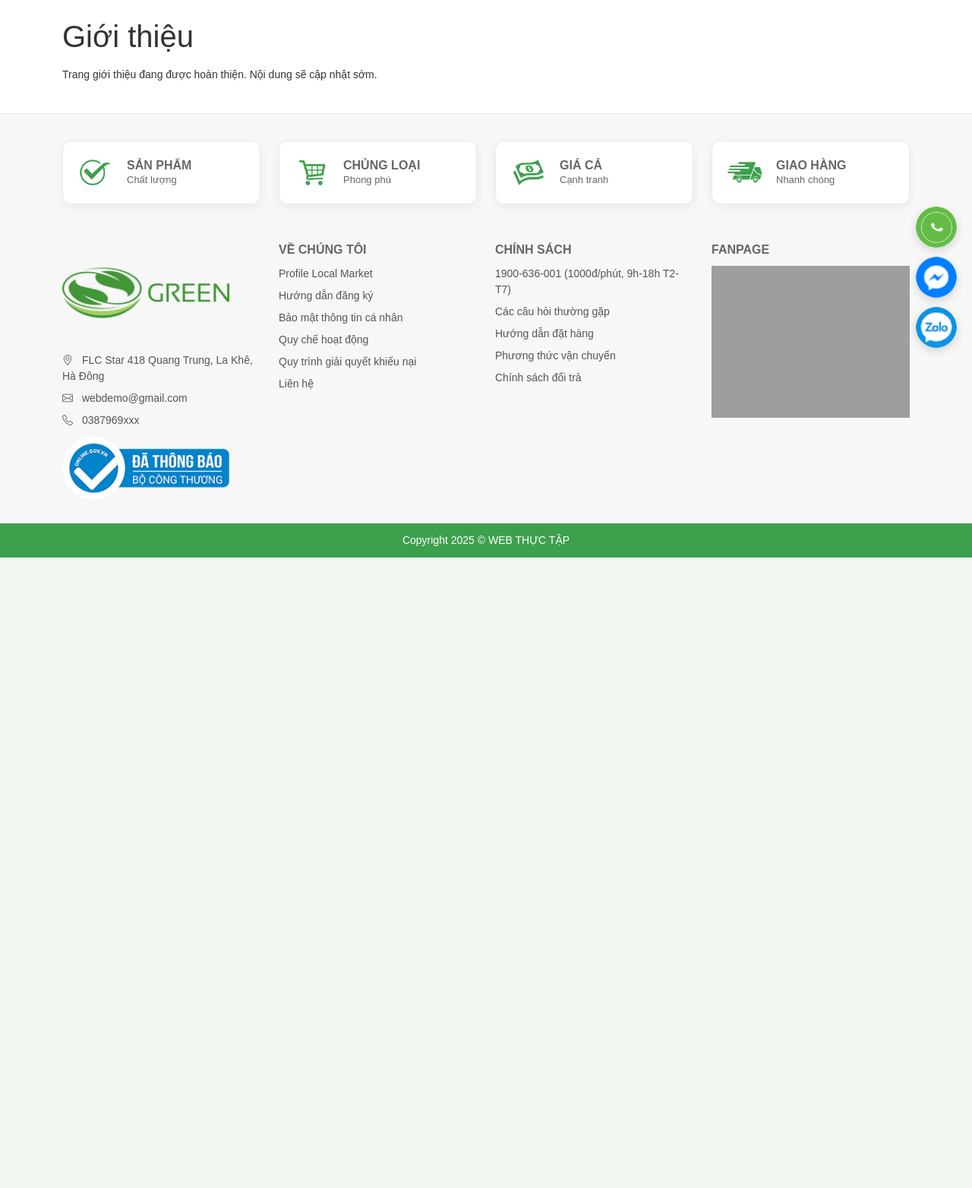
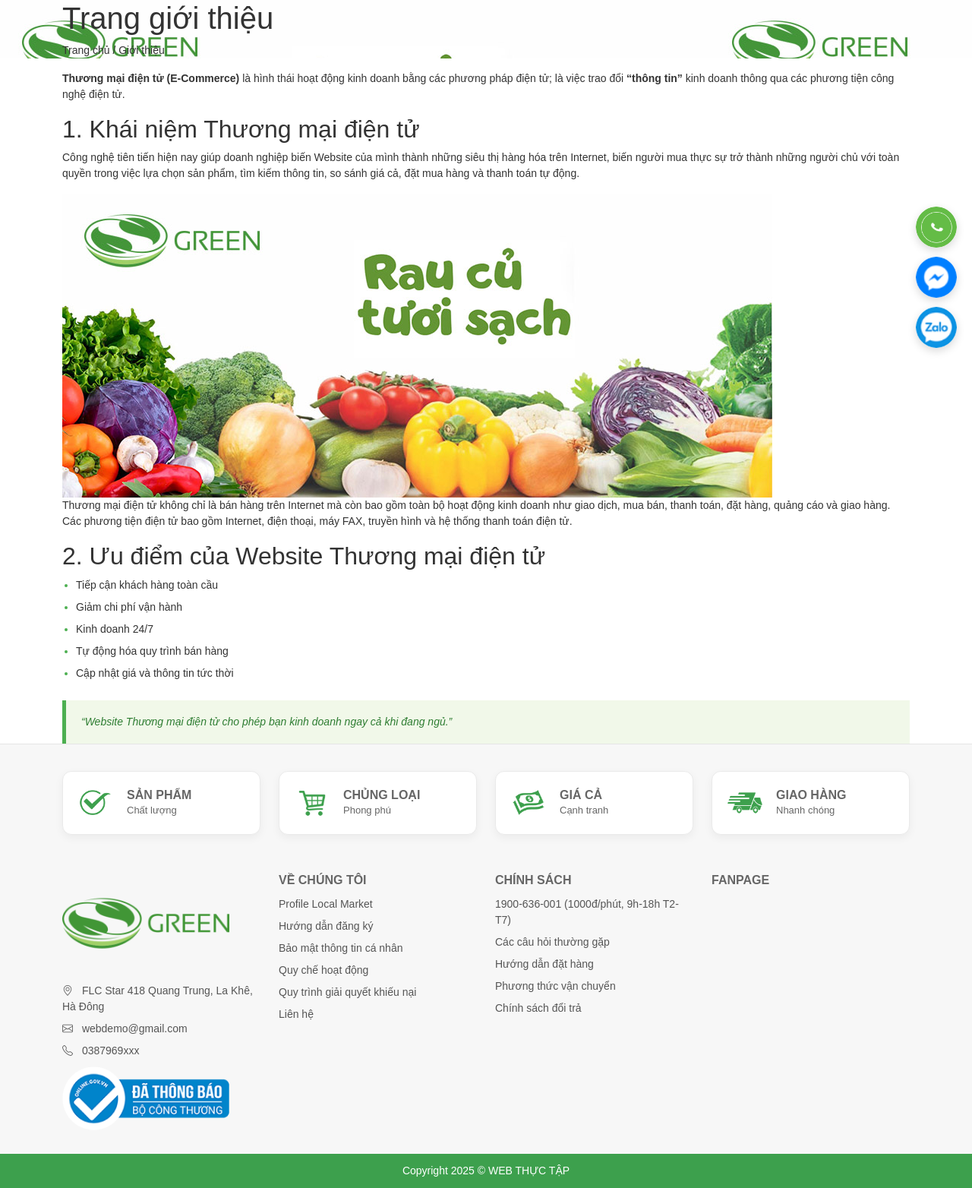
Before and after one commit to nvd1402/Task2Sota_BachHoaXanh, a PHP site: page /about.php in a window 1280 px wide. Shown: the part 186-1750 px from the top of the page at 76% size. Before the commit the page ends 920 px from the top, so only its background shows below. Run offline with PHP 8.4, Linux system fonts and the light colour scheme; grey boxes are pictures that could not be loaded.

Commit message:
about page

```diff
--- a/about.php
+++ b/about.php
@@ -4,10 +4,55 @@
 include 'includes/header.php';
 ?>
 
-<main class="py-4">
+<!-- ===== HERO GIỚI THIỆU ===== -->
+<section class="about-hero" style="background-image:url('assets/images/banner3.jpg')">
+    <div class="about-hero-overlay"></div>
     <div class="container">
-        <h1 class="mb-3">Giới thiệu</h1>
-        <p>Trang giới thiệu đang được hoàn thiện. Nội dung sẽ cập nhật sớm.</p>
+        <h1>Trang giới thiệu</h1>
+        <p>Trang chủ / <span>Giới thiệu</span></p>
+    </div>
+</section>
+
+<!-- ===== NỘI DUNG ===== -->
+<main class="about-wrapper">
+    <div class="container">
+
+        <p class="intro-text">
+            <strong>Thương mại điện tử (E-Commerce)</strong> là hình thái hoạt động kinh doanh bằng các phương pháp điện tử;
+            là việc trao đổi <strong>“thông tin”</strong> kinh doanh thông qua các phương tiện công nghệ điện tử.
+        </p>
+
+        <h2>1. Khái niệm Thương mại điện tử</h2>
+        <p>
+            Công nghệ tiên tiến hiện nay giúp doanh nghiệp biến Website của mình thành những siêu thị hàng hóa trên Internet,
+            biến người mua thực sự trở thành những người chủ với toàn quyền trong việc lựa chọn sản phẩm, tìm kiếm thông tin,
+            so sánh giá cả, đặt mua hàng và thanh toán tự động.
+        </p>
+
+        <!-- ẢNH TRONG NỘI DUNG (DÙNG CHUNG banner3.jpg) -->
+        <div class="about-image">
+            <img src="assets/images/banner3.jpg" alt="Giới thiệu thương mại điện tử">
+        </div>
+
+        <p>
+            Thương mại điện tử không chỉ là bán hàng trên Internet mà còn bao gồm toàn bộ hoạt động kinh doanh như giao dịch,
+            mua bán, thanh toán, đặt hàng, quảng cáo và giao hàng. Các phương tiện điện tử bao gồm Internet, điện thoại,
+            máy FAX, truyền hình và hệ thống thanh toán điện tử.
+        </p>
+
+        <h2>2. Ưu điểm của Website Thương mại điện tử</h2>
+        <ul class="about-list">
+            <li>Tiếp cận khách hàng toàn cầu</li>
+            <li>Giảm chi phí vận hành</li>
+            <li>Kinh doanh 24/7</li>
+            <li>Tự động hóa quy trình bán hàng</li>
+            <li>Cập nhật giá và thông tin tức thời</li>
+        </ul>
+
+        <div class="about-quote">
+            “Website Thương mại điện tử cho phép bạn kinh doanh ngay cả khi đang ngủ.”
+        </div>
+
     </div>
 </main>
 
--- a/assets/css/style.css
+++ b/assets/css/style.css
@@ -1659,3 +1659,113 @@
         height: 220px;
     }
 }
+
+/* =========================
+   HERO GIỚI THIỆU
+========================= */
+.page-hero {
+    position: relative;
+    background: url('../images/banner_about.jpg') center/cover no-repeat;
+    padding: 80px 0;
+    color: #fff;
+}
+
+.page-hero-overlay {
+    position: absolute;
+    inset: 0;
+    background: rgba(0,0,0,0.45);
+}
+
+.page-hero .container {
+    position: relative;
+    z-index: 2;
+    text-align: center;
+}
+
+.page-hero h1 {
+    font-size: 42px;
+    font-weight: 700;
+    margin-bottom: 10px;
+}
+
+.page-hero p {
+    font-size: 16px;
+    opacity: 0.9;
+}
+
+.page-hero span {
+    color: #8bc34a;
+    font-weight: 600;
+}
+
+/* =========================
+   ABOUT PAGE
+========================= */
+.about-page {
+    padding: 50px 0;
+    background: #fff;
+}
+
+.about-section {
+    margin-bottom: 35px;
+}
+
+.about-section h2 {
+    font-size: 26px;
+    font-weight: 700;
+    color: #2e7d32;
+    margin-bottom: 15px;
+}
+
+.about-section h3,
+.about-section h4 {
+    font-size: 20px;
+    font-weight: 600;
+    margin-bottom: 12px;
+}
+
+.about-section p {
+    color: #555;
+    line-height: 1.8;
+}
+
+/* LIST */
+.about-list {
+    padding-left: 18px;
+}
+
+.about-list li {
+    margin-bottom: 8px;
+    position: relative;
+}
+
+.about-list li::marker {
+    color: #4caf50;
+}
+
+.about-list.highlight li {
+    font-weight: 500;
+}
+
+/* QUOTE */
+.about-quote {
+    margin-top: 25px;
+    padding: 18px 20px;
+    background: #f1f8e9;
+    border-left: 5px solid #4caf50;
+    font-style: italic;
+    color: #2e7d32;
+}
+
+/* =========================
+   RESPONSIVE
+========================= */
+@media (max-width: 768px) {
+    .page-hero h1 {
+        font-size: 30px;
+    }
+
+    .about-section h2 {
+        font-size: 22px;
+    }
+}
```
